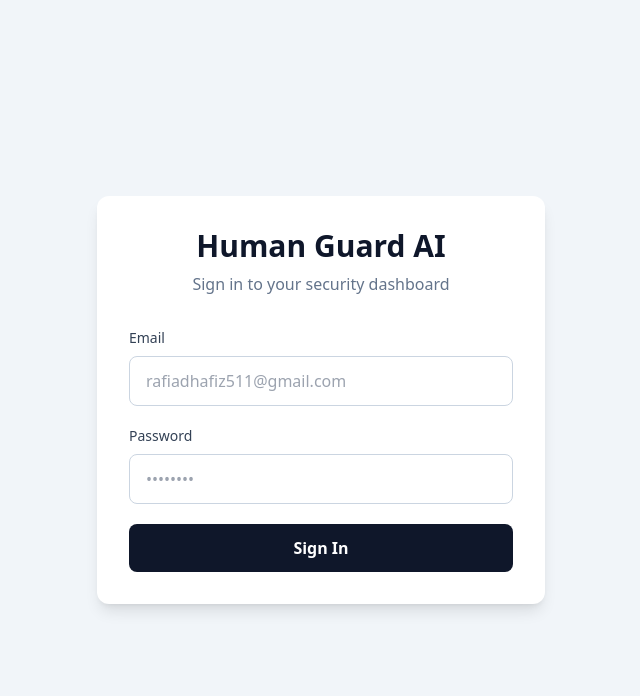
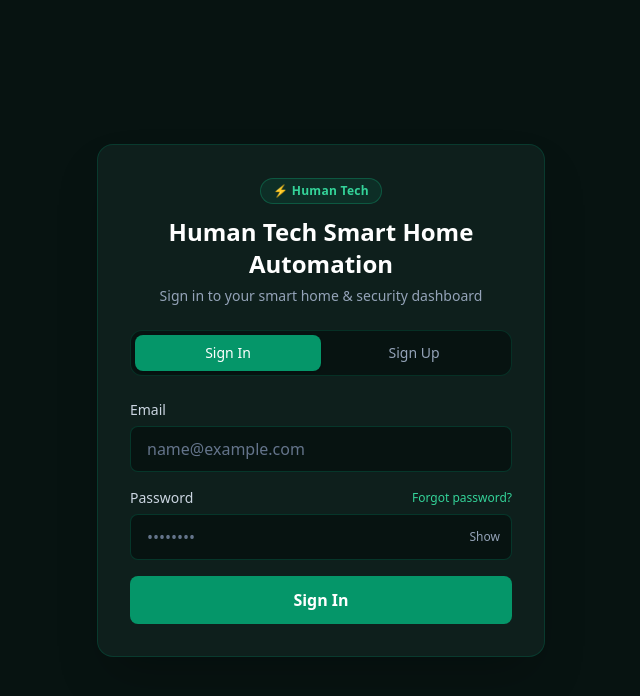
Before and after one commit to rafiadhafiz511-collab/human-guard-ai, a React (Vite) app in the folder FRONTEND/human-guard-dashboard/: page /login in a window 1280 px wide. Shown: the top 696 px of the page, without its empty margins (319-959 px from the left). Built offline with nearby package versions, Linux system fonts and the light colour scheme; no server answers.

Commit message:
Update login page with sign up, reset password, and Human Tech Smart Home Automation branding

```diff
--- a/FRONTEND/human-guard-dashboard/src/pages/Login.tsx
+++ b/FRONTEND/human-guard-dashboard/src/pages/Login.tsx
@@ -1,5 +1,6 @@
-import { useState, type FormEvent } from "react";
+import { useEffect, useState, type FormEvent } from "react";
 import { useLocation, useNavigate } from "react-router-dom";
+import type { Session, User } from "@supabase/supabase-js";
 import { supabase } from "../lib/supabase.ts";
 import useAuth from "../hooks/useAuth";
 
@@ -7,46 +8,46 @@ const API_BASE_URL =
   (import.meta.env.VITE_API_BASE_URL as string) ||
   "https://human-guard-ai-api.onrender.com";
 
+type AuthMode = "signin" | "signup" | "reset";
+
 export default function Login() {
   const navigate = useNavigate();
   const location = useLocation();
   const { setAuth } = useAuth();
 
+  const [mode, setMode] = useState<AuthMode>("signin");
+  const [fullName, setFullName] = useState("");
   const [email, setEmail] = useState("");
   const [password, setPassword] = useState("");
+  const [showPassword, setShowPassword] = useState(false);
   const [loading, setLoading] = useState(false);
+  const [checkingSession, setCheckingSession] = useState(true);
   const [error, setError] = useState("");
+  const [info, setInfo] = useState("");
 
-  async function handleSubmit(event: FormEvent) {
-    event.preventDefault();
-    setError("");
-    setLoading(true);
+  const redirectPath =
+    (location.state as { from?: { pathname?: string } } | null)?.from
+      ?.pathname || "/";
 
+  // সেশন তৈরি হলে টোকেন ও ব্যাকএন্ড /auth/me সিঙ্ক করে ড্যাশবোর্ডে নেওয়ার কমন হেল্পার
+  async function finalizeSessionLogin(session: Session, user: User) {
+    const token = session.access_token;
     try {
-      const cleanEmail = email.trim();
-
-      // ১. Supabase Auth দিয়ে Email + Password লগইন
-      const { data, error: authError } =
-        await supabase.auth.signInWithPassword({
-          email: cleanEmail,
-          password,
-        });
-
-      if (authError || !data.session || !data.user) {
-        throw new Error(authError?.message || "Invalid email or password.");
+      localStorage.setItem("access_token", token);
+    } catch {
+      // স্টোরেজ ব্লক থাকলে অ্যাপ যেন ক্র্যাশ না করে
     }
 
-      const token = data.session.access_token;
-      localStorage.setItem("access_token", token);
-
-      // ২. `setAuth`-এর User টাইপ অনুযায়ী নিরাপদ ইউজার অবজেক্ট তৈরি
     let currentUser: Record<string, unknown> = {
-        id: data.user.id,
-        email: data.user.email ?? cleanEmail,
-        role: (data.user.user_metadata?.role as string) || "user",
+      id: user.id,
+      email: user.email ?? email.trim().toLowerCase(),
+      name:
+        (user.user_metadata?.full_name as string) ||
+        fullName.trim() ||
+        undefined,
+      role: (user.user_metadata?.role as string) || "user",
     };
 
-      // ৩. ব্যাকএন্ড থেকে বর্তমান ইউজার তথ্য আনার চেষ্টা (নিরাপদ টাইমআউটসহ)
     const controller = new AbortController();
     const timeoutId = window.setTimeout(() => controller.abort(), 4000);
 
@@ -75,50 +76,206 @@ export default function Login() {
       window.clearTimeout(timeoutId);
     }
 
-      // ৪. Auth state আপডেট
     setAuth(token, currentUser as Parameters<typeof setAuth>[1]);
+    navigate(redirectPath, { replace: true });
+  }
 
-      // ৫. পূর্বের পেজ বা ড্যাশবোর্ডে রিডাইরেক্ট
-      const from =
-        (location.state as { from?: { pathname?: string } } | null)
-          ?.from?.pathname || "/";
+  // আগে থেকেই বৈধ সেশন থাকলে /login থেকে সরাসরি ড্যাশবোর্ডে পাঠানো
+  useEffect(() => {
+    let mounted = true;
 
-      navigate(from, { replace: true });
+    async function checkExistingSession() {
+      try {
+        const { data } = await supabase.auth.getSession();
+        if (mounted && data.session && data.session.user) {
+          await finalizeSessionLogin(data.session, data.session.user);
+          return;
+        }
+      } finally {
+        if (mounted) setCheckingSession(false);
+      }
+    }
+
+    checkExistingSession();
+
+    return () => {
+      mounted = false;
+    };
+    // eslint-disable-next-line react-hooks/exhaustive-deps
+  }, []);
+
+  function switchMode(nextMode: AuthMode) {
+    setMode(nextMode);
+    setError("");
+    setInfo("");
+  }
+
+  async function handleSubmit(event: FormEvent) {
+    event.preventDefault();
+    setError("");
+    setInfo("");
+    setLoading(true);
+
+    try {
+      const cleanEmail = email.trim().toLowerCase();
+
+      if (mode === "signin") {
+        const { data, error: authError } =
+          await supabase.auth.signInWithPassword({
+            email: cleanEmail,
+            password,
+          });
+
+        if (authError || !data.session || !data.user) {
+          throw new Error(authError?.message || "Invalid email or password.");
+        }
+
+        await finalizeSessionLogin(data.session, data.user);
+      } else if (mode === "signup") {
+        if (password.length < 6) {
+          throw new Error("Password must be at least 6 characters long.");
+        }
+
+        const { data, error: signUpError } = await supabase.auth.signUp({
+          email: cleanEmail,
+          password,
+          options: {
+            data: {
+              full_name: fullName.trim(),
+            },
+          },
+        });
+
+        if (signUpError) {
+          throw new Error(signUpError.message);
+        }
+
+        if (data.session && data.user) {
+          await finalizeSessionLogin(data.session, data.user);
+        } else {
+          setInfo(
+            "Account created! Please check your email inbox (or Spam folder) to confirm your account, then Sign In."
+          );
+          setMode("signin");
+        }
+      } else if (mode === "reset") {
+        const { error: resetError } =
+          await supabase.auth.resetPasswordForEmail(cleanEmail, {
+            redirectTo: `${window.location.origin}/login`,
+          });
+
+        if (resetError) {
+          throw new Error(resetError.message);
+        }
+
+        setInfo("Password reset link has been sent to your email.");
+      }
     } catch (err) {
-      console.error("Supabase login failed:", err);
+      console.error("Auth action failed:", err);
       setError(
         err instanceof Error && err.message
           ? err.message
-          : "Invalid email or password."
+          : "Authentication failed. Please try again."
       );
     } finally {
       setLoading(false);
     }
   }
 
+  if (checkingSession) {
     return (
-    <div className="flex min-h-screen items-center justify-center bg-slate-100 px-4">
-      <div className="w-full max-w-md rounded-xl bg-white p-8 shadow-lg">
-        <div className="mb-8 text-center">
-          <h1 className="text-3xl font-bold text-slate-900">
-            Human Guard AI
+      <div className="flex min-h-screen items-center justify-center bg-[#071311] px-4 text-emerald-200">
+        <p className="text-sm">Loading session...</p>
+      </div>
+    );
+  }
+
+  return (
+    <div className="flex min-h-screen items-center justify-center bg-[#071311] px-4 py-8 text-slate-100">
+      <div className="w-full max-w-md rounded-2xl border border-emerald-900/60 bg-[#0e1f1c] p-6 shadow-2xl sm:p-8">
+        {/* Brand & System Header */}
+        <div className="mb-6 text-center">
+          <div className="inline-flex items-center gap-1.5 rounded-full border border-emerald-500/30 bg-emerald-500/10 px-3 py-1 text-xs font-semibold tracking-wide text-emerald-400">
+            <span>⚡ Human Tech</span>
+          </div>
+          <h1 className="mt-3 text-xl font-bold leading-snug text-white sm:text-2xl">
+            Human Tech Smart Home Automation
           </h1>
-          <p className="mt-2 text-slate-500">
-            Sign in to your security dashboard
+          <p className="mt-1.5 text-sm text-slate-400">
+            {mode === "signin" && "Sign in to your smart home & security dashboard"}
+            {mode === "signup" && "Create a new account to manage your devices"}
+            {mode === "reset" && "Enter your email to reset your password"}
           </p>
         </div>
 
+        {/* Sign In / Sign Up Tabs */}
+        {mode !== "reset" && (
+          <div className="mb-6 grid grid-cols-2 rounded-xl border border-emerald-900/50 bg-[#071311] p-1">
+            <button
+              type="button"
+              onClick={() => switchMode("signin")}
+              className={`cursor-pointer rounded-lg py-2 text-sm font-medium transition ${
+                mode === "signin"
+                  ? "bg-emerald-600 text-white shadow"
+                  : "text-slate-400 hover:text-white"
+              }`}
+            >
+              Sign In
+            </button>
+            <button
+              type="button"
+              onClick={() => switchMode("signup")}
+              className={`cursor-pointer rounded-lg py-2 text-sm font-medium transition ${
+                mode === "signup"
+                  ? "bg-emerald-600 text-white shadow"
+                  : "text-slate-400 hover:text-white"
+              }`}
+            >
+              Sign Up
+            </button>
+          </div>
+        )}
+
+        {/* Error & Info Messages */}
         {error && (
-          <div className="mb-5 rounded-lg bg-red-50 p-3 text-sm text-red-600">
+          <div className="mb-5 rounded-lg border border-red-500/40 bg-red-500/10 p-3 text-sm text-red-300">
             {error}
           </div>
         )}
 
-        <form onSubmit={handleSubmit} className="space-y-5">
+        {info && (
+          <div className="mb-5 rounded-lg border border-emerald-500/40 bg-emerald-500/10 p-3 text-sm text-emerald-300">
+            {info}
+          </div>
+        )}
+
+        {/* Auth Form */}
+        <form onSubmit={handleSubmit} className="space-y-4">
+          {mode === "signup" && (
+            <div>
+              <label
+                htmlFor="fullName"
+                className="mb-1.5 block text-sm font-medium text-slate-300"
+              >
+                Full Name
+              </label>
+              <input
+                id="fullName"
+                type="text"
+                value={fullName}
+                onChange={(event) => setFullName(event.target.value)}
+                required
+                autoComplete="name"
+                className="w-full rounded-lg border border-emerald-900/60 bg-[#071311] px-4 py-2.5 text-white placeholder-slate-500 outline-none focus:border-emerald-400"
+                placeholder="Your full name"
+              />
+            </div>
+          )}
+
           <div>
             <label
               htmlFor="email"
-              className="mb-2 block text-sm font-medium text-slate-700"
+              className="mb-1.5 block text-sm font-medium text-slate-300"
             >
               Email
             </label>
@@ -129,38 +286,80 @@ export default function Login() {
               onChange={(event) => setEmail(event.target.value)}
               required
               autoComplete="email"
-              className="w-full rounded-lg border border-slate-300 px-4 py-3 outline-none focus:border-slate-500"
-              placeholder="rafiadhafiz511@gmail.com"
+              className="w-full rounded-lg border border-emerald-900/60 bg-[#071311] px-4 py-2.5 text-white placeholder-slate-500 outline-none focus:border-emerald-400"
+              placeholder="name@example.com"
             />
           </div>
 
+          {mode !== "reset" && (
             <div>
+              <div className="mb-1.5 flex items-center justify-between">
                 <label
                   htmlFor="password"
-              className="mb-2 block text-sm font-medium text-slate-700"
+                  className="block text-sm font-medium text-slate-300"
                 >
                   Password
                 </label>
+                {mode === "signin" && (
+                  <button
+                    type="button"
+                    onClick={() => switchMode("reset")}
+                    className="cursor-pointer text-xs text-emerald-400 hover:underline"
+                  >
+                    Forgot password?
+                  </button>
+                )}
+              </div>
+              <div className="relative">
                 <input
                   id="password"
-              type="password"
+                  type={showPassword ? "text" : "password"}
                   value={password}
                   onChange={(event) => setPassword(event.target.value)}
                   required
-              autoComplete="current-password"
-              className="w-full rounded-lg border border-slate-300 px-4 py-3 outline-none focus:border-slate-500"
+                  autoComplete={
+                    mode === "signin" ? "current-password" : "new-password"
+                  }
+                  className="w-full rounded-lg border border-emerald-900/60 bg-[#071311] px-4 py-2.5 pr-16 text-white placeholder-slate-500 outline-none focus:border-emerald-400"
                   placeholder="••••••••"
                 />
+                <button
+                  type="button"
+                  onClick={() => setShowPassword((prev) => !prev)}
+                  className="absolute top-1/2 right-3 -translate-y-1/2 cursor-pointer text-xs text-slate-400 hover:text-white"
+                >
+                  {showPassword ? "Hide" : "Show"}
+                </button>
               </div>
+            </div>
+          )}
 
           <button
             type="submit"
             disabled={loading}
-            className="w-full rounded-lg bg-slate-900 px-4 py-3 font-semibold text-white transition hover:bg-slate-800 disabled:cursor-not-allowed disabled:opacity-60"
+            className="w-full cursor-pointer rounded-lg bg-emerald-600 px-4 py-3 font-semibold text-white transition hover:bg-emerald-500 disabled:cursor-not-allowed disabled:opacity-60"
           >
-            {loading ? "Signing in..." : "Sign In"}
+            {loading
+              ? "Please wait..."
+              : mode === "signin"
+              ? "Sign In"
+              : mode === "signup"
+              ? "Create Account"
+              : "Send Reset Link"}
           </button>
         </form>
+
+        {mode === "reset" && (
+          <div className="mt-4 text-center">
+            <button
+              type="button"
+              onClick={() => switchMode("signin")}
+              className="cursor-pointer text-sm text-slate-400 hover:text-white"
+            >
+              ← Back to Sign In
+            </button>
+          </div>
+        )}
       </div>
     </div>
   );
```
Lines whose indentation alone changed are shown as unchanged.
